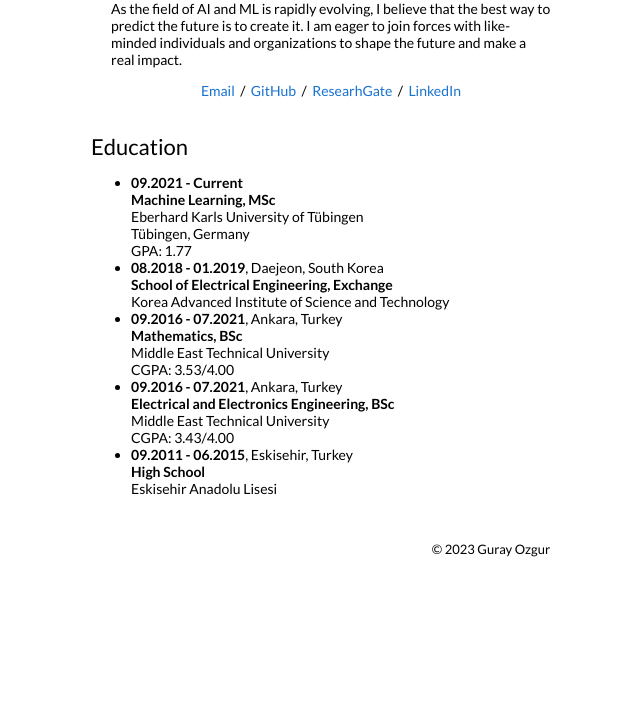
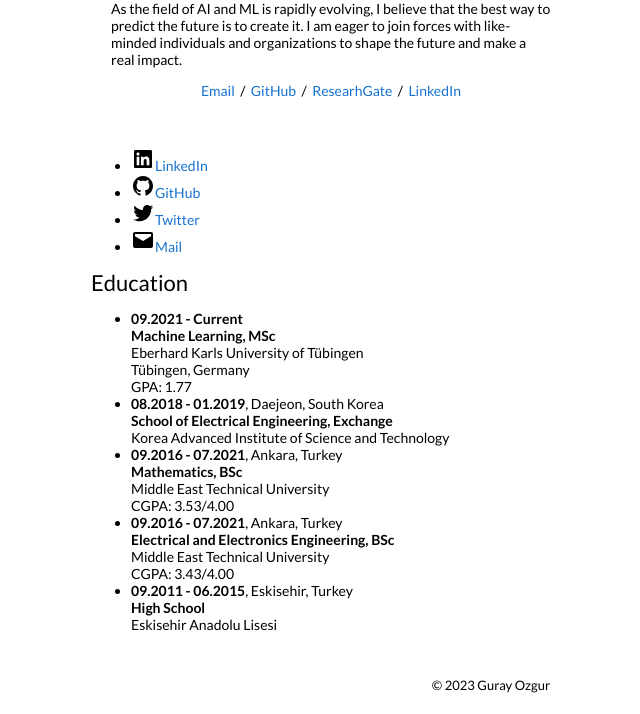
Before and after one commit to gurayozgur/gurayozgur.github.io, a Jekyll site: the page built from _posts/2019-06-02-venue.markdown, in a window 1280 px wide, cut to the strip 426-1140 px from the top of the page. Shown: the whole strip, without its empty margins (149-789 px from the left). Built offline with Jekyll 4.4.1, drawn with Linux system fonts in a browser that asks for light colours; before the commit the page ends 1004 px from its top, so only the background shows below that.

Commit message:
Update default.html

```diff
--- a/_layouts/default.html
+++ b/_layouts/default.html
@@ -52,6 +52,14 @@
             </td>
           </tr>
         </table>
+        <ul class="is-content-justification-center is-layout-flex wp-container-1 wp-block-social-links has-icon-color has-icon-background-color"><li style="color: #000000; background-color: #ffffff; " class="wp-social-link wp-social-link-linkedin wp-block-social-link"><a href="https://www.linkedin.com/in/bakican-ayna/"  class="wp-block-social-link-anchor"><svg width="24" height="24" viewBox="0 0 24 24" version="1.1" xmlns="http://www.w3.org/2000/svg" aria-hidden="true" focusable="false"><path d="M19.7,3H4.3C3.582,3,3,3.582,3,4.3v15.4C3,20.418,3.582,21,4.3,21h15.4c0.718,0,1.3-0.582,1.3-1.3V4.3 C21,3.582,20.418,3,19.7,3z M8.339,18.338H5.667v-8.59h2.672V18.338z M7.004,8.574c-0.857,0-1.549-0.694-1.549-1.548 c0-0.855,0.691-1.548,1.549-1.548c0.854,0,1.547,0.694,1.547,1.548C8.551,7.881,7.858,8.574,7.004,8.574z M18.339,18.338h-2.669 v-4.177c0-0.996-0.017-2.278-1.387-2.278c-1.389,0-1.601,1.086-1.601,2.206v4.249h-2.667v-8.59h2.559v1.174h0.037 c0.356-0.675,1.227-1.387,2.526-1.387c2.703,0,3.203,1.779,3.203,4.092V18.338z"></path></svg><span class="wp-block-social-link-label screen-reader-text">LinkedIn</span></a></li>
+
+<li style="color: #000000; background-color: #ffffff; " class="wp-social-link wp-social-link-github wp-block-social-link"><a href="https://github.com/bakicanayna"  class="wp-block-social-link-anchor"><svg width="24" height="24" viewBox="0 0 24 24" version="1.1" xmlns="http://www.w3.org/2000/svg" aria-hidden="true" focusable="false"><path d="M12,2C6.477,2,2,6.477,2,12c0,4.419,2.865,8.166,6.839,9.489c0.5,0.09,0.682-0.218,0.682-0.484 c0-0.236-0.009-0.866-0.014-1.699c-2.782,0.602-3.369-1.34-3.369-1.34c-0.455-1.157-1.11-1.465-1.11-1.465 c-0.909-0.62,0.069-0.608,0.069-0.608c1.004,0.071,1.532,1.03,1.532,1.03c0.891,1.529,2.341,1.089,2.91,0.833 c0.091-0.647,0.349-1.086,0.635-1.337c-2.22-0.251-4.555-1.111-4.555-4.943c0-1.091,0.39-1.984,1.03-2.682 C6.546,8.54,6.202,7.524,6.746,6.148c0,0,0.84-0.269,2.75,1.025C10.295,6.95,11.15,6.84,12,6.836 c0.85,0.004,1.705,0.114,2.504,0.336c1.909-1.294,2.748-1.025,2.748-1.025c0.546,1.376,0.202,2.394,0.1,2.646 c0.64,0.699,1.026,1.591,1.026,2.682c0,3.841-2.337,4.687-4.565,4.935c0.359,0.307,0.679,0.917,0.679,1.852 c0,1.335-0.012,2.415-0.012,2.741c0,0.269,0.18,0.579,0.688,0.481C19.138,20.161,22,16.416,22,12C22,6.477,17.523,2,12,2z"></path></svg><span class="wp-block-social-link-label screen-reader-text">GitHub</span></a></li>
+
+<li style="color: #000000; background-color: #ffffff; " class="wp-social-link wp-social-link-twitter wp-block-social-link"><a href="https://twitter.com/aynabakican"  class="wp-block-social-link-anchor"><svg width="24" height="24" viewBox="0 0 24 24" version="1.1" xmlns="http://www.w3.org/2000/svg" aria-hidden="true" focusable="false"><path d="M22.23,5.924c-0.736,0.326-1.527,0.547-2.357,0.646c0.847-0.508,1.498-1.312,1.804-2.27 c-0.793,0.47-1.671,0.812-2.606,0.996C18.324,4.498,17.257,4,16.077,4c-2.266,0-4.103,1.837-4.103,4.103 c0,0.322,0.036,0.635,0.106,0.935C8.67,8.867,5.647,7.234,3.623,4.751C3.27,5.357,3.067,6.062,3.067,6.814 c0,1.424,0.724,2.679,1.825,3.415c-0.673-0.021-1.305-0.206-1.859-0.513c0,0.017,0,0.034,0,0.052c0,1.988,1.414,3.647,3.292,4.023 c-0.344,0.094-0.707,0.144-1.081,0.144c-0.264,0-0.521-0.026-0.772-0.074c0.522,1.63,2.038,2.816,3.833,2.85 c-1.404,1.1-3.174,1.756-5.096,1.756c-0.331,0-0.658-0.019-0.979-0.057c1.816,1.164,3.973,1.843,6.29,1.843 c7.547,0,11.675-6.252,11.675-11.675c0-0.178-0.004-0.355-0.012-0.531C20.985,7.47,21.68,6.747,22.23,5.924z"></path></svg><span class="wp-block-social-link-label screen-reader-text">Twitter</span></a></li>
+
+<li style="color: #000000; background-color: #ffffff; " class="wp-social-link wp-social-link-mail wp-block-social-link"><a href="mailto:bakican.ayna@sabanciuniv.edu"  class="wp-block-social-link-anchor"><svg width="24" height="24" viewBox="0 0 24 24" version="1.1" xmlns="http://www.w3.org/2000/svg" aria-hidden="true" focusable="false"><path d="M20,4H4C2.895,4,2,4.895,2,6v12c0,1.105,0.895,2,2,2h16c1.105,0,2-0.895,2-2V6C22,4.895,21.105,4,20,4z M20,8.236l-8,4.882 L4,8.236V6h16V8.236z"></path></svg><span class="wp-block-social-link-label screen-reader-text">Mail</span></a></li></ul>
+
         <h2>Education</h2>
 <ul>
   <li>
```
